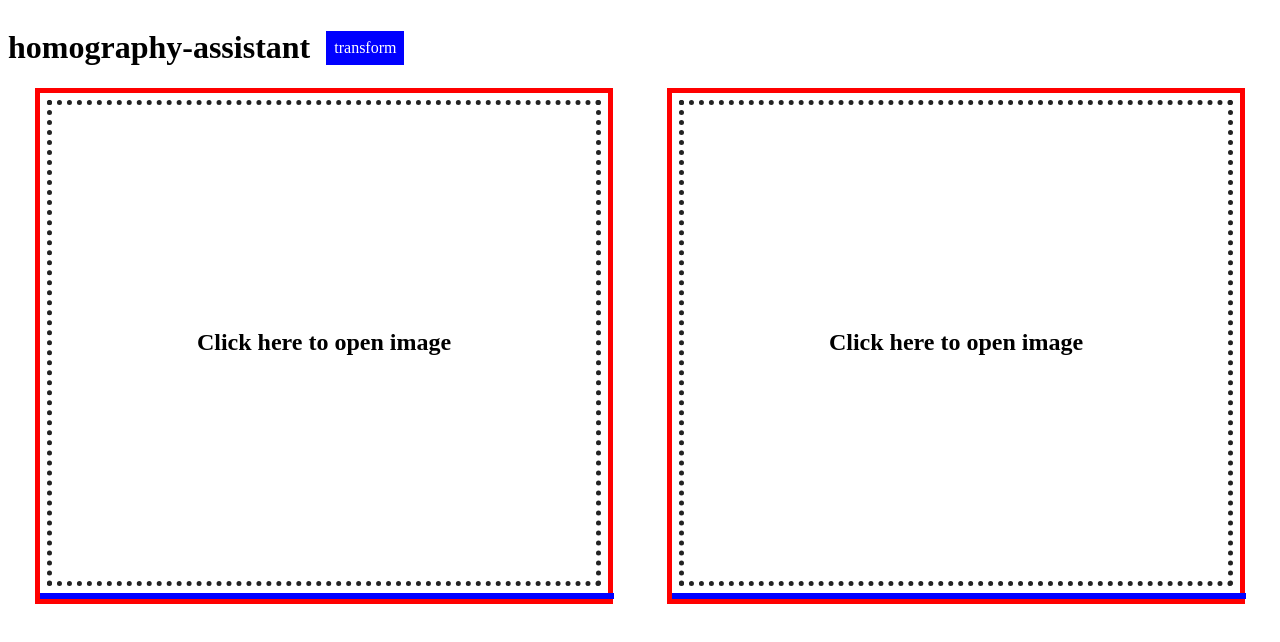
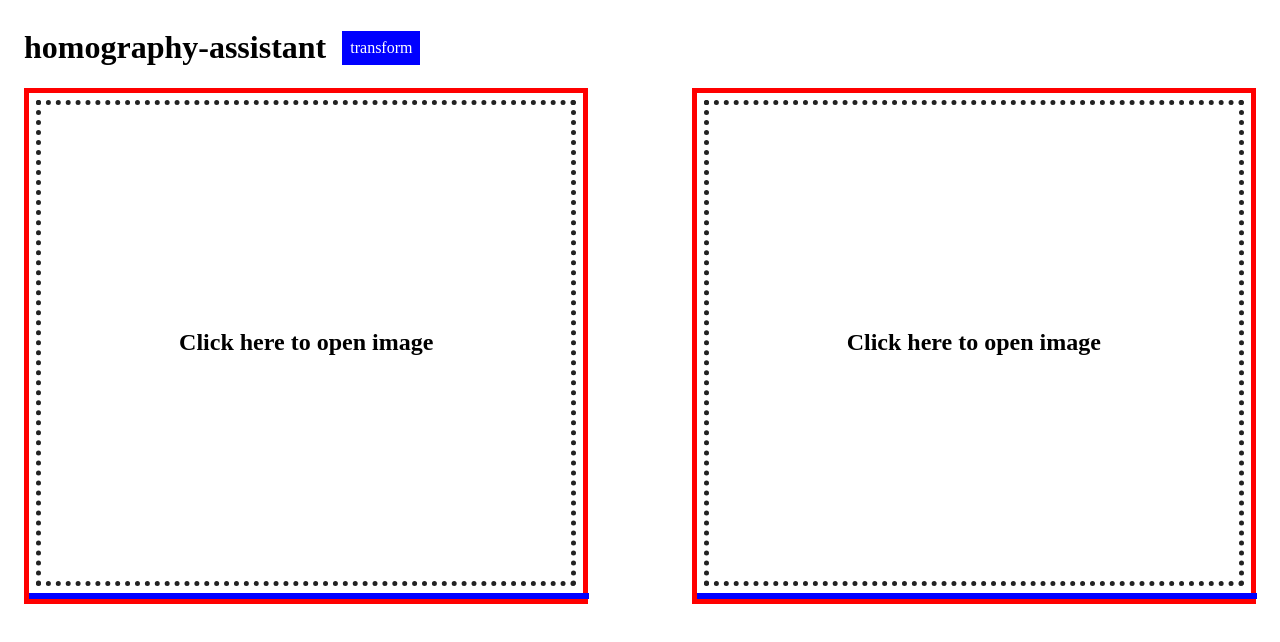
Before and after one commit to rain825/homography-assistant, a Vue app in the folder frontend/: page / in a window 1280 px wide. Shown: the top 642 px of the page. Built offline with nearby package versions, Linux system fonts and the light colour scheme; the HTML template or start-up script is replaced by a standard one; what vue-konva would draw is missing.

Commit message:
fix app size

```diff
--- a/frontend/src/App.vue
+++ b/frontend/src/App.vue
@@ -1,4 +1,5 @@
 <template>
+  <div class="app-wrapper">
     <div id="app">
       <div class="tool">
         <h1>homography-assistant</h1>
@@ -8,11 +9,10 @@
         <points-selector id="img-1" ref="img1" />
         <points-selector id="img-2" ref="img2" />
       </div>
-    <div>
       <result-canvas
         :resultImage="resultImage"
         :underImage="underImage"
-        :width="this.$el.clientWidth"
+        :width="this.$el.clientWidth - 32"
         v-if="resultImage !== null"
       />
     </div>
@@ -97,6 +97,13 @@ body {
   height: 100%;
 }
 
+.app-wrapper {
+  width: 100%;
+  height: 100%;
+  padding: 0px 16px;
+  box-sizing: border-box;
+}
+
 #app {
   width: 100%;
   height: 100%;
@@ -116,7 +123,7 @@ body {
   width: 100%;
   display: flex;
   flex-direction: row;
-  justify-content: space-around;
+  justify-content: space-between;
   align-items: flex-start;
 }
 </style>
--- a/frontend/src/components/ResultCanvas.vue
+++ b/frontend/src/components/ResultCanvas.vue
@@ -1,5 +1,5 @@
 <template>
-  <div class="image-canvas">
+  <div id="result-canvas" class="image-canvas">
     <v-stage
       class="stage"
       :style="stageStyle"
@@ -178,6 +178,7 @@ export default {
 
 <style scoped>
 .image-canvas {
+  width: 100%;
   position: relative;
 }
 </style>
```
Lines whose indentation alone changed are shown as unchanged.
